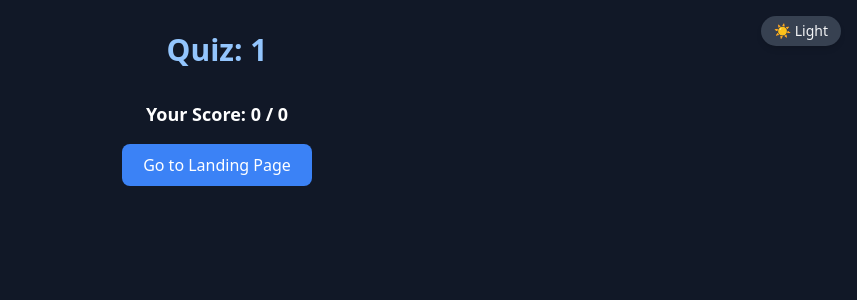
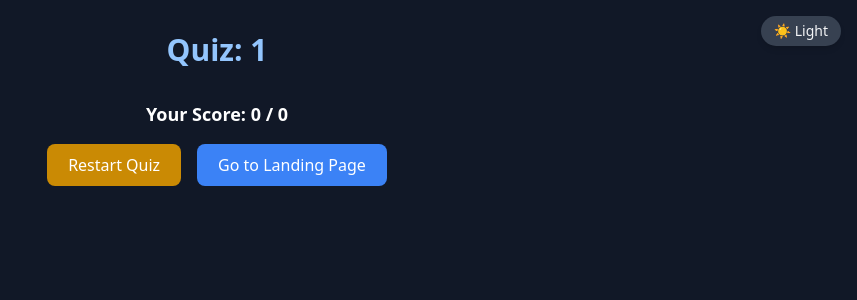
Before and after one commit to MokshUdeshi/conservation_econ_2025, a React (Vite) app in the folder client/: page /quiz/1 in a window 1280 px wide. Shown: the top 300 px of the page, without its empty margins (423-1280 px from the left). Built offline with nearby package versions, Linux system fonts and the light colour scheme; the HTML template or start-up script is replaced by a standard one.

Commit message:
reset quiz functionality added

```diff
--- a/client/src/components/Quiz.jsx
+++ b/client/src/components/Quiz.jsx
@@ -1,5 +1,118 @@
-//
+// //
 
+// import { useParams, useNavigate } from "react-router-dom";
+// import { useEffect, useState } from "react";
+// import questionsData from "../data/questions";
+
+// const shuffleArray = (array) => {
+//   const shuffled = [...array];
+//   for (let i = shuffled.length - 1; i > 0; i--) {
+//     const j = Math.floor(Math.random() * (i + 1));
+//     [shuffled[i], shuffled[j]] = [shuffled[j], shuffled[i]];
+//   }
+//   return shuffled;
+// };
+
+// const Quiz = () => {
+//   const { week } = useParams();
+//   const navigate = useNavigate();
+//   const [questions, setQuestions] = useState([]);
+//   const [answers, setAnswers] = useState({});
+
+//   useEffect(() => {
+//     let selectedQuestions = [];
+//     if (week === "first-6") {
+//       for (let i = 1; i <= 6; i++) {
+//         selectedQuestions.push(...questionsData[`week-${i}`]);
+//       }
+//     } else if (week === "last-6") {
+//       for (let i = 7; i <= 12; i++) {
+//         selectedQuestions.push(...questionsData[`week-${i}`]);
+//       }
+//     } else if (week === "all-12") {
+//       for (let i = 1; i <= 12; i++) {
+//         selectedQuestions.push(...questionsData[`week-${i}`]);
+//       }
+//     } else {
+//       selectedQuestions = questionsData[week] || [];
+//     }
+//     setQuestions(shuffleArray(selectedQuestions));
+//   }, [week]);
+
+//   const handleAnswer = (qIndex, selectedOption) => {
+//     if (answers[qIndex]) return;
+//     setAnswers({ ...answers, [qIndex]: selectedOption });
+//   };
+
+//   const score = Object.entries(answers).filter(
+//     ([index, ans]) => questions[index]?.answer === ans
+//   ).length;
+
+//   const allAnswered = Object.keys(answers).length === questions.length;
+
+//   return (
+//     <div className="min-h-screen w-screen flex flex-col items-center justify-start bg-blue-50 dark:bg-gray-900 text-gray-900 dark:text-white px-4 py-8">
+//       <div className="w-full max-w-3xl space-y-8">
+//         <h2 className="text-2xl sm:text-3xl font-bold text-center text-blue-800 dark:text-blue-300">
+//           Quiz: {week.replace(/-/g, " ").toUpperCase()}
+//         </h2>
+
+//         {questions.map((q, index) => (
+//           <div
+//             key={index}
+//             className="bg-white dark:bg-gray-800 p-5 rounded-xl shadow-md space-y-3"
+//           >
+//             <p className="font-semibold">
+//               {index + 1}. {q.question}
+//             </p>
+//             {q.options.map((opt, i) => {
+//               const selected = answers[index];
+//               const isCorrect = opt === q.answer;
+//               const isSelected = selected === opt;
+
+//               let optionStyle =
+//                 "bg-gray-100 dark:bg-gray-700 hover:bg-gray-200 dark:hover:bg-gray-600";
+//               if (selected) {
+//                 if (isCorrect)
+//                   optionStyle =
+//                     "bg-green-200 text-green-900 dark:bg-green-700 dark:text-green-100";
+//                 else if (isSelected)
+//                   optionStyle =
+//                     "bg-red-200 text-red-900 dark:bg-red-700 dark:text-red-100";
+//               }
+
+//               return (
+//                 <button
+//                   key={i}
+//                   onClick={() => handleAnswer(index, opt)}
+//                   className={`block w-full text-left px-4 py-2 rounded-md font-medium ${optionStyle} transition`}
+//                 >
+//                   {opt}
+//                 </button>
+//               );
+//             })}
+//           </div>
+//         ))}
+
+//         {allAnswered && (
+//           <div className="text-center mt-6">
+//             <h3 className="text-lg font-bold mb-4">
+//               Your Score: {score} / {questions.length}
+//             </h3>
+//             <button
+//               onClick={() => navigate("/")}
+//               className="px-5 py-2 bg-blue-600 hover:bg-blue-700 dark:bg-blue-500 dark:hover:bg-blue-600 text-white rounded-lg font-medium transition"
+//             >
+//               Go to Landing Page
+//             </button>
+//           </div>
+//         )}
+//       </div>
+//     </div>
+//   );
+// };
+
+// export default Quiz;
 import { useParams, useNavigate } from "react-router-dom";
 import { useEffect, useState } from "react";
 import questionsData from "../data/questions";
@@ -19,7 +132,7 @@ const Quiz = () => {
   const [questions, setQuestions] = useState([]);
   const [answers, setAnswers] = useState({});
 
-  useEffect(() => {
+  const loadQuestions = () => {
     let selectedQuestions = [];
     if (week === "first-6") {
       for (let i = 1; i <= 6; i++) {
@@ -37,12 +150,23 @@ const Quiz = () => {
       selectedQuestions = questionsData[week] || [];
     }
     setQuestions(shuffleArray(selectedQuestions));
+  };
+
+  useEffect(() => {
+    loadQuestions();
   }, [week]);
 
   const handleAnswer = (qIndex, selectedOption) => {
     if (answers[qIndex]) return;
     setAnswers({ ...answers, [qIndex]: selectedOption });
   };
+
+  const restartQuiz = () => {
+    setAnswers({});
+    loadQuestions(); // reshuffle and reset questions
+    window.scrollTo({ top: 0, behavior: "smooth" }); // scrolls smoothly to top
+  };
+
 
   const score = Object.entries(answers).filter(
     ([index, ans]) => questions[index]?.answer === ans
@@ -95,16 +219,24 @@ const Quiz = () => {
         ))}
 
         {allAnswered && (
-          <div className="text-center mt-6">
-            <h3 className="text-lg font-bold mb-4">
+          <div className="text-center mt-6 space-y-4">
+            <h3 className="text-lg font-bold">
               Your Score: {score} / {questions.length}
             </h3>
+            <div className="flex flex-col sm:flex-row justify-center gap-4">
+              <button
+                onClick={restartQuiz}
+                className="px-5 py-2 bg-yellow-500 hover:bg-yellow-600 dark:bg-yellow-600 dark:hover:bg-yellow-700 text-white rounded-lg font-medium transition"
+              >
+                Restart Quiz
+              </button>
               <button
                 onClick={() => navigate("/")}
                 className="px-5 py-2 bg-blue-600 hover:bg-blue-700 dark:bg-blue-500 dark:hover:bg-blue-600 text-white rounded-lg font-medium transition"
               >
                 Go to Landing Page
               </button>
+            </div>
           </div>
         )}
       </div>
```
Lines whose indentation alone changed are shown as unchanged.
